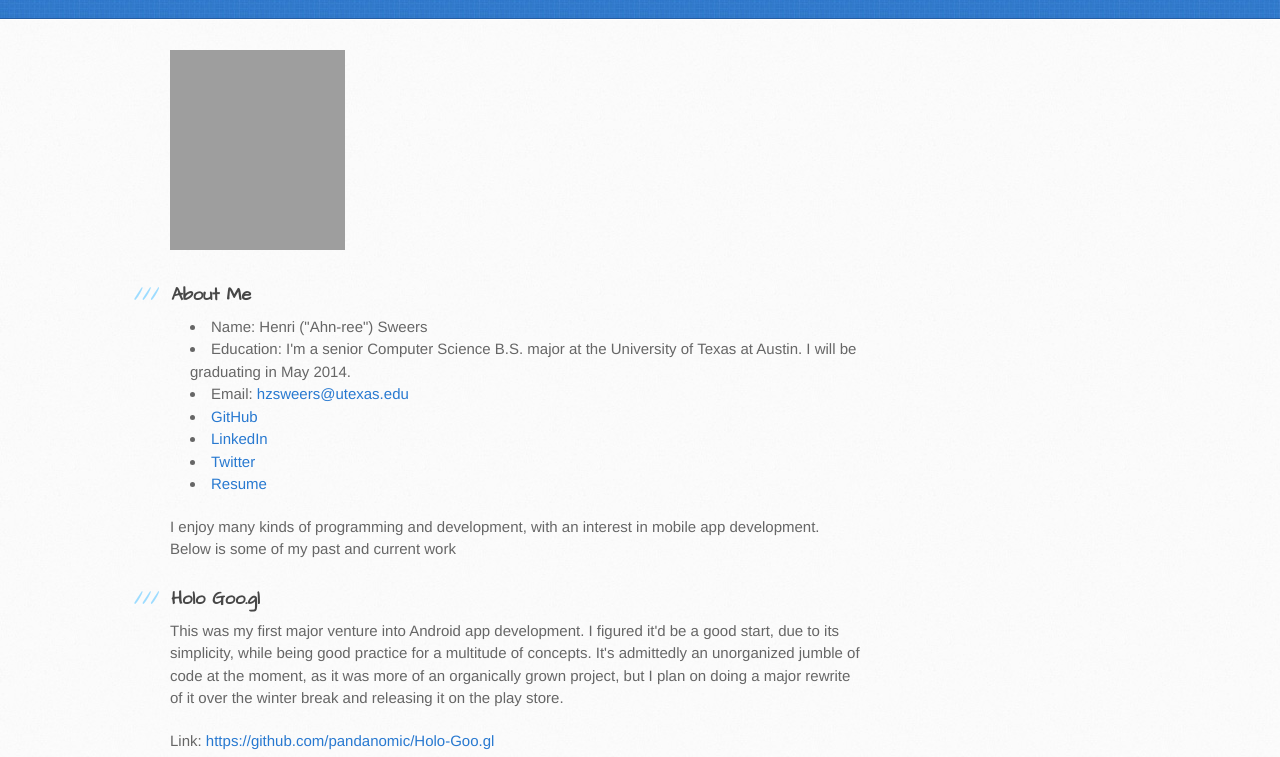
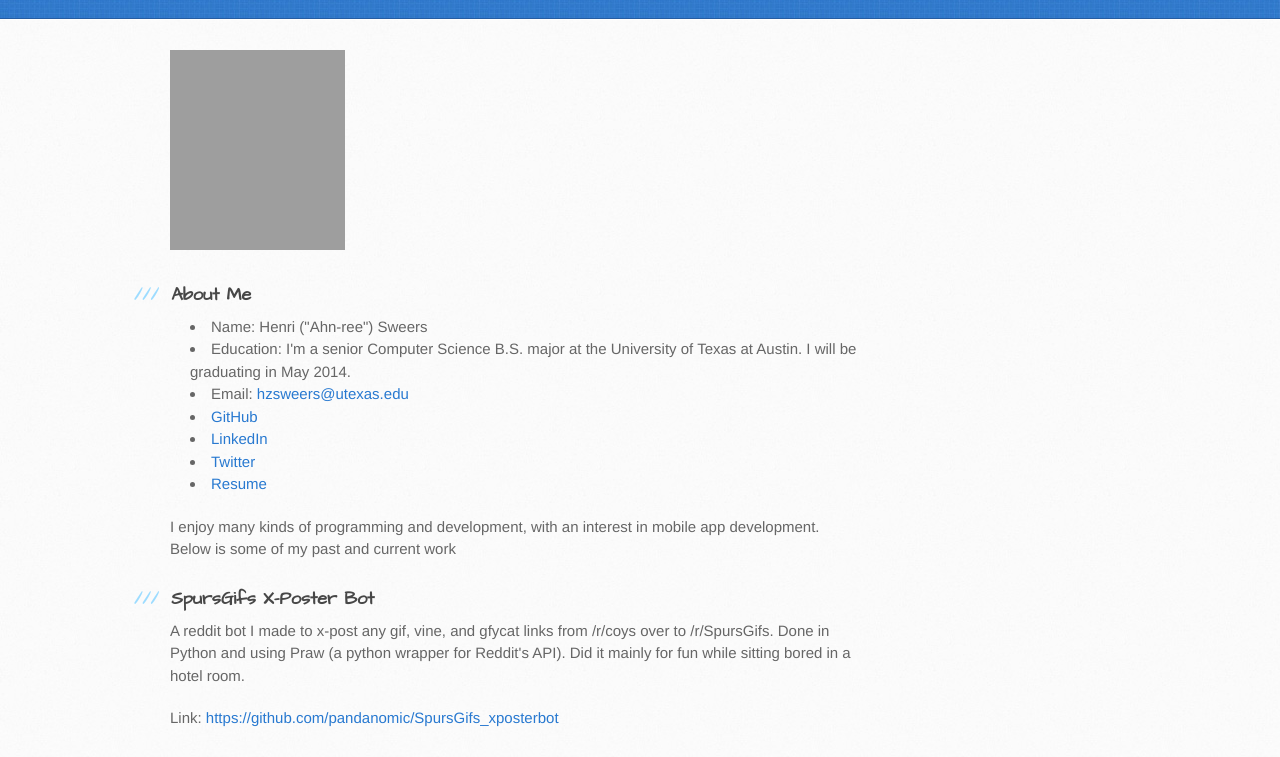
Before and after one commit to ZacSweers/hzsweers.github.io, a plain HTML site: page index.html in a window 1280 px wide. Shown: the part 182-939 px from the top of the page. Drawn offline with Linux system fonts and the light colour scheme; grey boxes are pictures that could not be loaded.

Commit message:
Updated with reddit bot

```diff
--- a/index.html
+++ b/index.html
@@ -45,6 +45,13 @@
     </ul>
 
 <p>I enjoy many kinds of programming and development, with an interest in mobile app development. Below is some of my past and current work</p>
+
+<h3>
+<a name="SpursGifs_xposterbot" class="anchor" href="#xposter"><span class="octicon octicon-link"></span></a>SpursGifs X-Poster Bot</h3>
+
+<p>A reddit bot I made to x-post any gif, vine, and gfycat links from /r/coys over to /r/SpursGifs. Done in Python and using Praw (a python wrapper for Reddit's API). Did it mainly for fun while sitting bored in a hotel room.</p>
+
+<p>Link: <a href="https://github.com/pandanomic/SpursGifs_xposterbot">https://github.com/pandanomic/SpursGifs_xposterbot</a></p>
 
 <h3>
 <a name="HoloGoogl" class="anchor" href="#HoloGoogl"><span class="octicon octicon-link"></span></a>Holo Goo.gl</h3>
```
